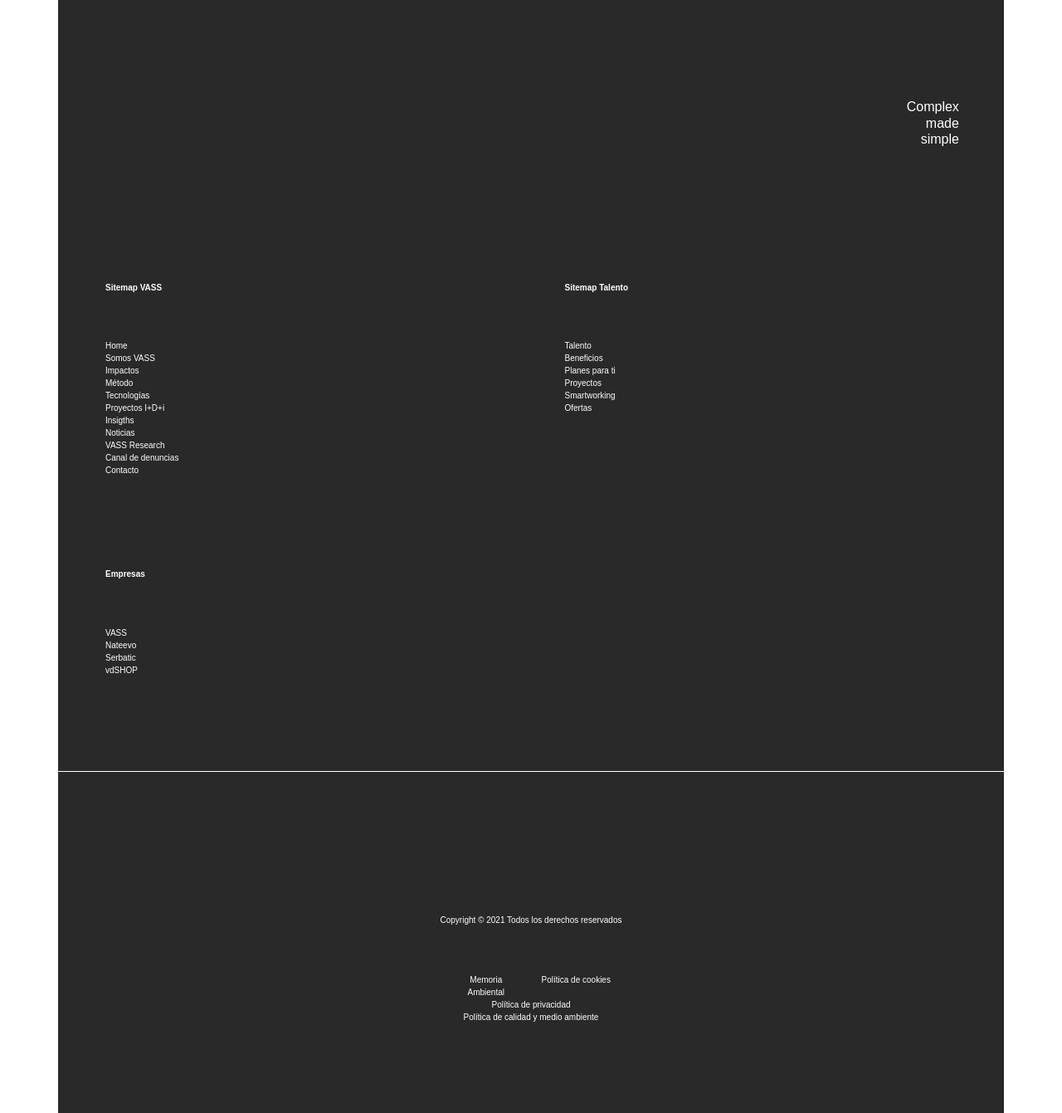
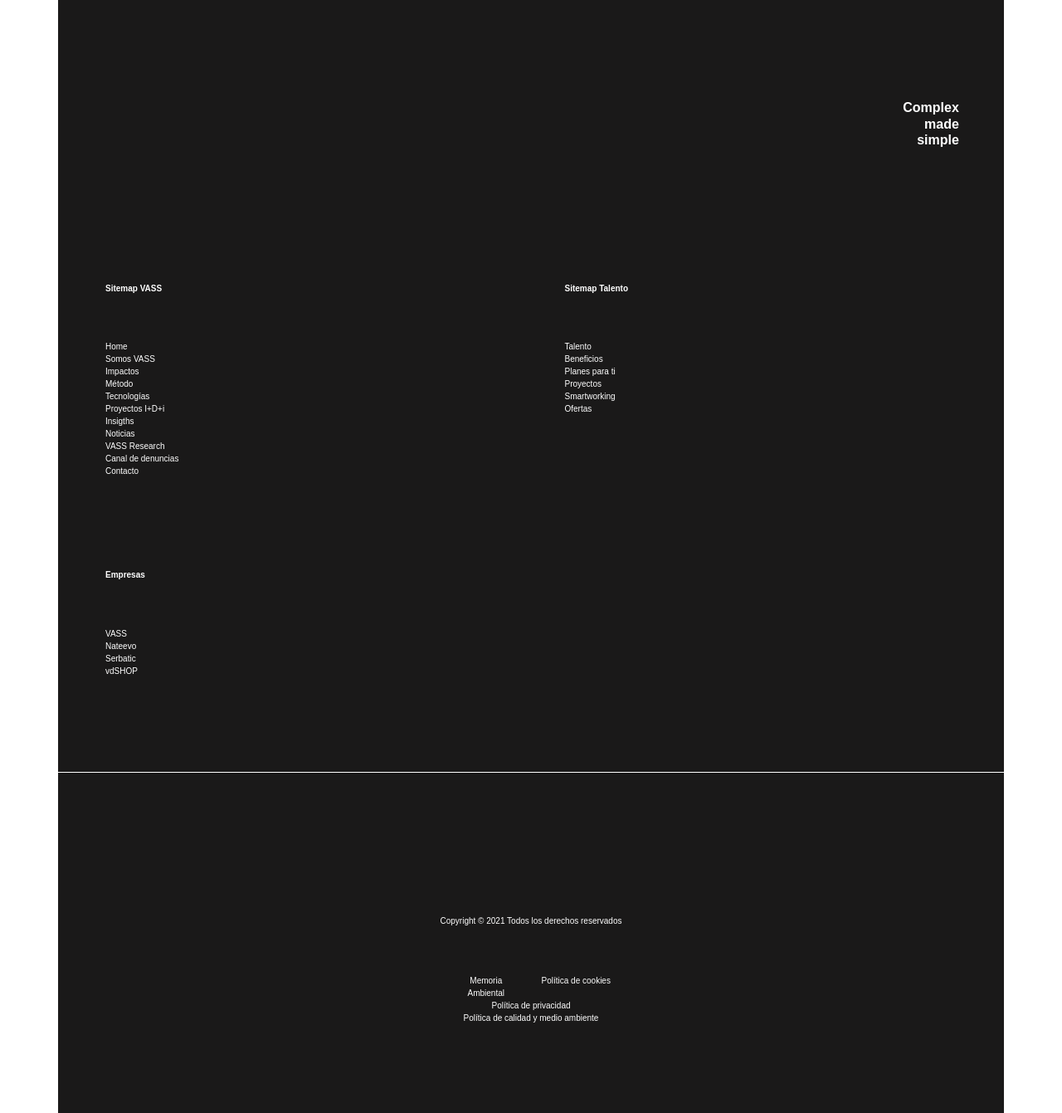
Before and after one commit to FerRomero1990/prue-VASS, a website: page src/index.html in a window 1280 px wide. Shown: the part 4410-5751 px from the top of the page at 83% size. Drawn offline with nearby package versions, Linux system fonts and the light colour scheme.

Commit message:
últimos detalles

```diff
--- a/src/index.html
+++ b/src/index.html
@@ -59,7 +59,7 @@
           <!-- </form> -->
         </article>
             <article class="info">
-              <h1 class="complex">Complex<br>made<br>simple</h1>
+              <h1 class="complex"><strong>Complex<br>made<br>simple</strong></h1>
                 <div class="sitemap">
                   <div class="row">
                     <div class="col"><strong>Sitemap VASS</strong></div>
--- a/src/styles/style.scss
+++ b/src/styles/style.scss
@@ -71,6 +71,7 @@
 }
 .formulario
 {
+  border-bottom: 1px solid white;
   background: black;
   color: white;
 }
@@ -129,7 +130,7 @@
 {
   padding: 0 0 10% 5%;
   font-size: x-small;
-  background: rgb(41, 41, 41);
+  background: rgb(26, 25, 25);
   color: white;
 }
 .col-info-contacto
@@ -143,7 +144,7 @@
 footer
 {
   border-top: 1px solid white;
-  background:  rgb(41, 41, 41);
+  background: rgb(26, 25, 25);
   color: white;
   font-size: x-small;
   justify-items: center;
```
Also changed, not shown: src/styles/style.css, 1 other file.
